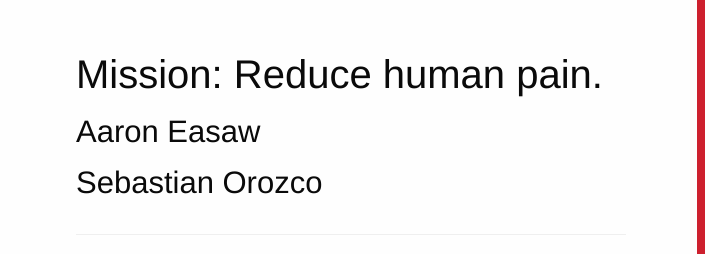
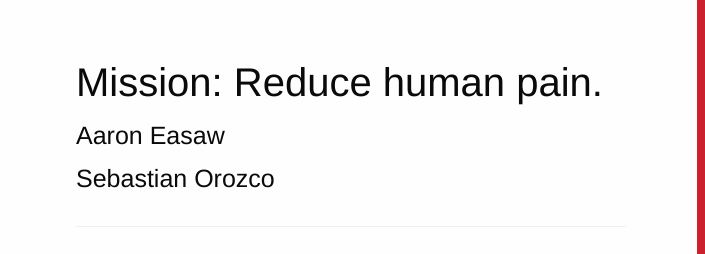
Before and after one commit to sebastianorozco/aceii, a plain HTML site: page index.html in a window 1280 px wide. Shown: the part 231-485 px from the top of the page, 575-1280 px from the left. Drawn offline with Linux system fonts and the light colour scheme.

Commit message:
Update index.html

```diff
--- a/index.html
+++ b/index.html
@@ -20,8 +20,8 @@
                 <div class="small-12 medium-6 columns">
                     <div class="founders">
                         <h2 class="founder-3">Mission: Reduce human pain.</h2>
-                        <h3 class="founder-1">Aaron Easaw</h3>
-                        <h3 class="founder-2">Sebastian Orozco</h3>
+                        <h4 class="founder-1">Aaron Easaw</h4>
+                        <h4 class="founder-2">Sebastian Orozco</h4>
                     </div>
                     <hr class="line">
                     <div class="info">
```
